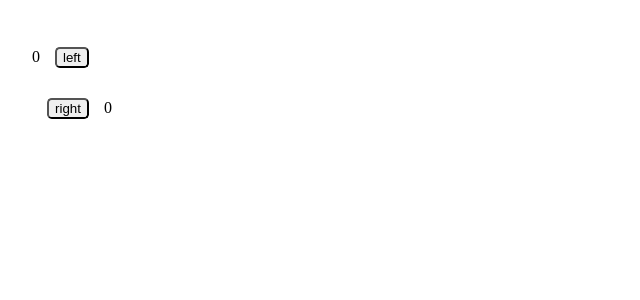
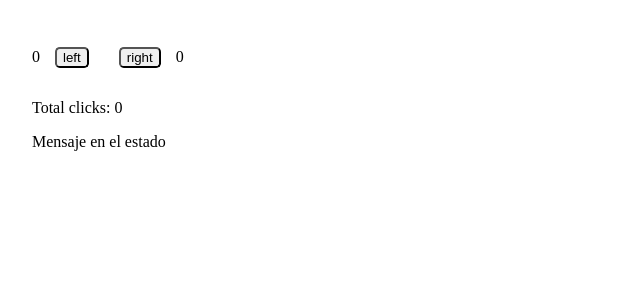
Before and after one commit to DesarrolloDeJonathan/miBootcamp, a React (Create React App) app in the folder parte1-react/: page / in a window 1280 px wide. Shown: the top 300 px of the page, without its empty margins (0-640 px from the left). Built offline with nearby package versions, Linux system fonts and the light colour scheme.

Commit message:
Manejando estados complejos con React #1

```diff
--- a/parte1-react/src/index.js
+++ b/parte1-react/src/index.js
@@ -11,32 +11,37 @@ const App = (props) => {
 
   const [counters, setCounters] = useState({
     left: 0,
-    right:0
+    right:0,
+    clicks: 0,
+    mensaje: 'Mensaje en el estado'
   })
 
   const handleClickLeft = () => {
-    setCounters({
+    const newCountersState = {
       left: counters.left + 1,
-      right: counters.right
-    })
+      right: counters.right,
+      clicks: counters.clicks +1
+    }
+    setCounters(newCountersState)
   }
 
   const handleClickRight = () => {
     setCounters({
       left: counters.left,
-      right: counters.right + 1
+      right: counters.right + 1,
+      clicks: counters.clicks +1
     })
   }
 
    return (
-      //Con los estados separados
-      // <div>
-      //   {left}<button onClick={() => setLeft(left + 1)}>left</button>
-      //   <button onClick={() => setRight(right + 1)}>right</button>{right}
-      // </div>
       <div>
-        {counters.left}<button onClick={handleClickLeft}>left</button><br />
-        <button onClick={handleClickRight}>right</button>{counters.right}
+        {counters.left}
+        <button onClick={handleClickLeft}>left</button>
+        <button onClick={handleClickRight}>right</button>
+        {counters.right}
+        <p>Total clicks: {counters.clicks}</p>
+        {/* Este mensaje desaparece cuando hacemos clic pues no estamos recuperando todas las propíedades del objeto usar ... ayudara*/}
+        <p>{counters.mensaje}</p>
       </div>
     )
 }
```
